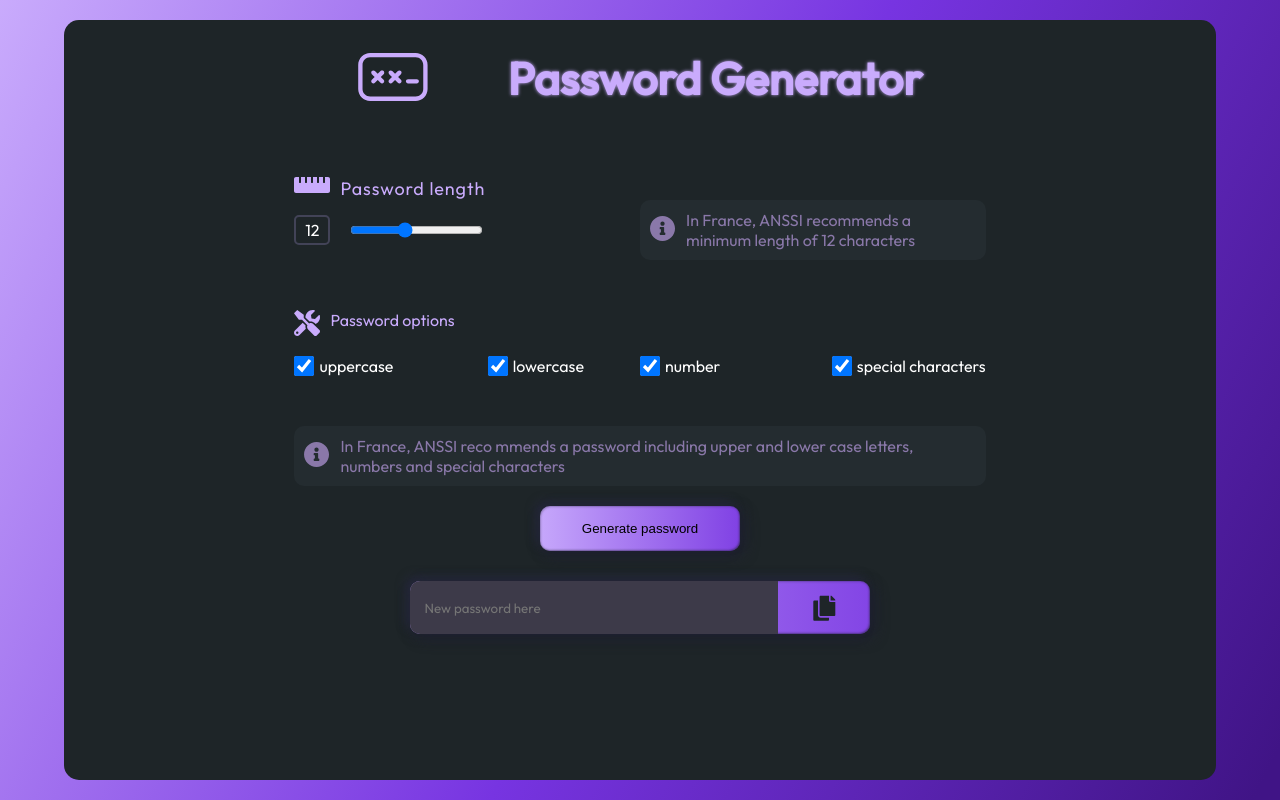
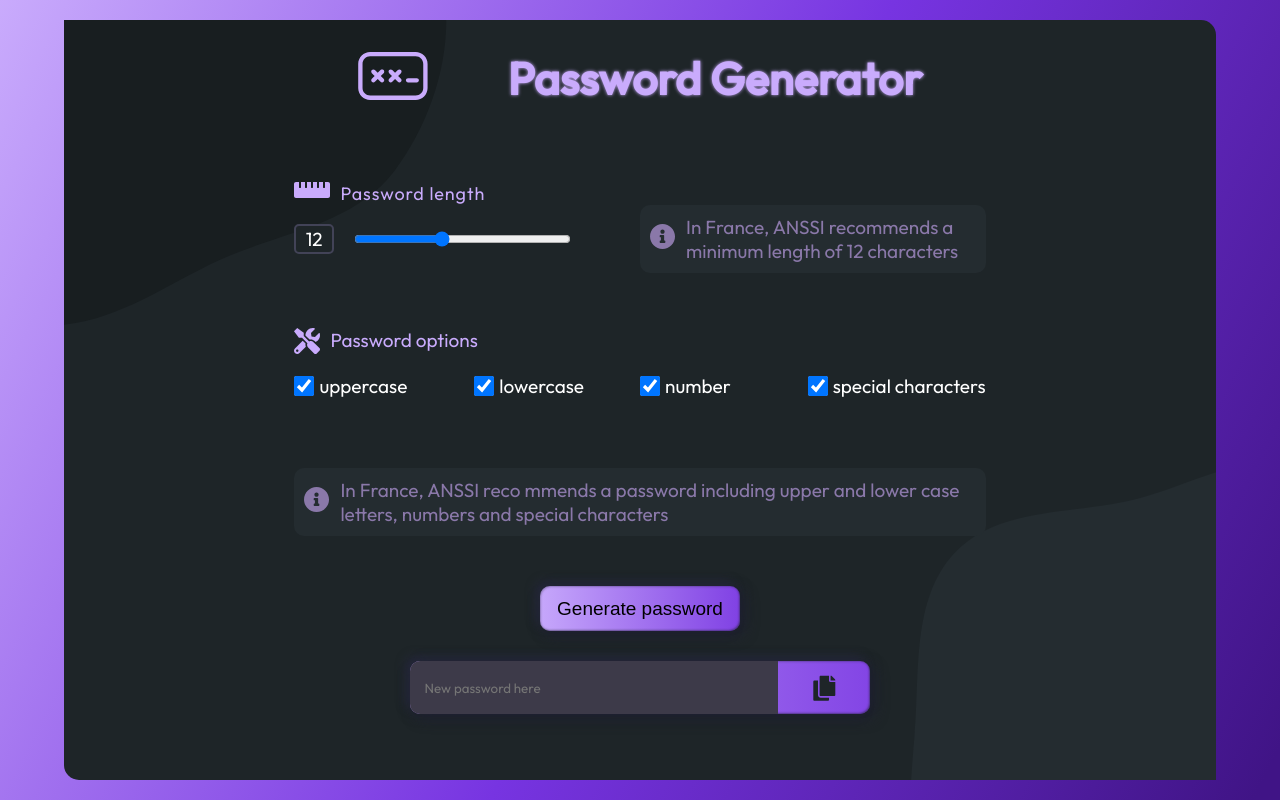
Before and after one commit to Dereje-getu-tadesse-10/generateur-mot-de-passe, a plain HTML site: page index.html in a window 1280 px wide. Drawn offline with Linux system fonts and the light colour scheme.

Commit message:
ajout blob des dex blob

```diff
--- a/index.html
+++ b/index.html
@@ -28,15 +28,15 @@
     <title>Générateur de mot de passe</title>
 </head>
 <body>
-
-
-
     <main>
         <section id="appContainer">
-            <!-- <svg id="blob1" width="383" height="307" viewBox="0 0 383 307" fill="none" xmlns="http://www.w3.org/2000/svg">
+            <section id="generate">
+                <svg id="blob1" width="383" height="307" viewBox="0 0 383 307" fill="none" xmlns="http://www.w3.org/2000/svg">
                     <path d="M9.15527e-05 304.74C56.6421 298.821 102.959 264.578 154.591 240.548C215.483 212.208 290.278 204.727 330.488 150.929C373.16 93.8369 394.799 14.5019 374.642 -53.8651C354.886 -120.873 280.693 -151.755 227.794 -197.385C183.06 -235.972 146.082 -288.38 88.3331 -300.836C31.8491 -313.019 -24.9809 -287.758 -77.2779 -263.185C-123.639 -241.401 -160.002 -206.416 -194.054 -168.149C-228.531 -129.405 -259.067 -88.6751 -276.145 -39.7041C-296.158 17.6839 -318.84 79.2979 -300.562 137.262C-281.605 197.379 -231.913 244.5 -176.849 275.182C-123.56 304.875 -60.6729 311.08 9.15527e-05 304.74Z" fill="#181E20"/>
-            </svg> -->
-
+                </svg>
+                <svg id="blob2" width="306" height="319" viewBox="0 0 306 319" fill="none" xmlns="http://www.w3.org/2000/svg">
+                    <path d="M306 692.265C374.342 684.204 432.132 640.842 483.168 594.679C528.342 553.819 548.059 495.962 580.218 444.231C618.015 383.432 703.87 333.944 688.759 263.967C673.325 192.495 568.906 187.111 514.214 138.581C469.318 98.7429 454.701 25.4039 397.933 5.90494C340.887 -13.6891 282.322 24.4919 223.727 38.8029C161.861 53.9139 87.6048 45.5389 44.3378 92.2689C0.959839 139.119 10.2269 212.057 4.43885 275.642C-1.05115 335.956 -3.87721 394.923 11.4568 453.513C29.2228 521.399 45.2568 595.714 99.7699 639.901C156.006 685.485 234.107 700.745 306 692.265Z" fill="#242C30"/>
+                </svg>
                 <section id="logoContainer">
                     <div>
                         <svg width="87" height="60" viewBox="0 0 87 60" fill="none" xmlns="http://www.w3.org/2000/svg">
@@ -133,10 +133,8 @@
                     <p>Successfully copied !</p>
                 </div>
 
-            <!-- <svg id="blob2" width="306" height="319" viewBox="0 0 306 319" fill="none" xmlns="http://www.w3.org/2000/svg">
-                <path d="M306 692.265C374.342 684.204 432.132 640.842 483.168 594.679C528.342 553.819 548.059 495.962 580.218 444.231C618.015 383.432 703.87 333.944 688.759 263.967C673.325 192.495 568.906 187.111 514.214 138.581C469.318 98.7429 454.701 25.4039 397.933 5.90494C340.887 -13.6891 282.322 24.4919 223.727 38.8029C161.861 53.9139 87.6048 45.5389 44.3378 92.2689C0.959839 139.119 10.2269 212.057 4.43885 275.642C-1.05115 335.956 -3.87721 394.923 11.4568 453.513C29.2228 521.399 45.2568 595.714 99.7699 639.901C156.006 685.485 234.107 700.745 306 692.265Z" fill="#242C30"/>
-            </svg> -->
 
+            </section>
         </section>
 
     </main>
--- a/main.scss
+++ b/main.scss
@@ -21,25 +21,29 @@ main{
 }
 
 #appContainer{
-    position: relative;
+    // position: relative;
     background-color: $appContainer;
-    // overflow: hidden;
-
 }
 
-// #blob1{
-//     position: absolute;
-//     top: 0;
-//     left: 0;
-//     // z-index: -1;
-// }
+#generate{
+    height: 100%;
+    position: relative;
+    z-index: 1;
+}
 
-// #blob2{
-//     position: absolute;
-//     bottom: 0;
-//     right: 0;
-//     // z-index: -1;
-// }
+#blob1{
+    position: absolute;
+    top: 0;
+    left: 0;
+    z-index: -1;
+}
+
+#blob2{
+    position: absolute;
+    bottom: 0;
+    right: 0;
+    z-index: -1;
+}
 
 .passLengthIcon{
     gap: 10px;
@@ -288,6 +292,9 @@ input[type="checkbox"]{
     background-color: $mainColor;
 }
 
+input[type="range"]{
+    cursor: pointer;
+}
 .success{
     visibility: hidden;
 }
@@ -421,7 +428,7 @@ input[type="checkbox"]{
 @media only screen and (min-width:1000px){
     #logoContainer{
         width: 80%;
-       gap: 80px;
+        gap: 80px;
         margin: auto;
 
         h1{
@@ -436,26 +443,40 @@ input[type="checkbox"]{
 
     .passAnssi{
         width: 60%;
+        margin-top: 55px;
     }
 
     #passwordOptions{
         width: 60%;
+        margin-top: 55px;
     }
 
     .checkBoxContainer{
         display: flex;
     }
+
     .anssiFrance2{
         width: 60%;
         margin: auto;
     }
     #end{
-        margin-top: 20px;
+        margin-top: 50px;
     }
     form{
         width: 40%;
         margin-top: 30px;
     }
+    .anssiFrance2{
+        margin-top: 70px;
+    }
+    .currentLength{
+        width: 40%;
+    }
+
+    #generate{
+        font-size: 19px;
+    }
+
 }
 
 
```
Also changed, not shown: main.css, 1 other file. Lines whose indentation alone changed are shown as unchanged.
